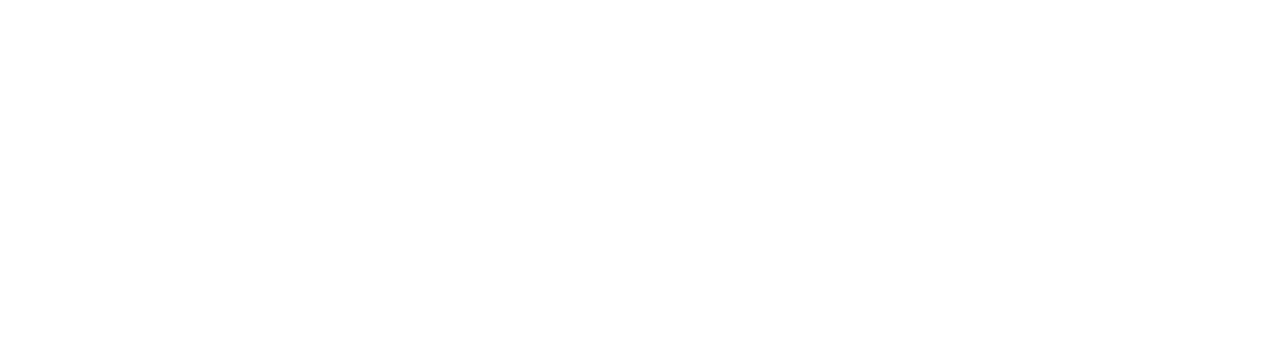
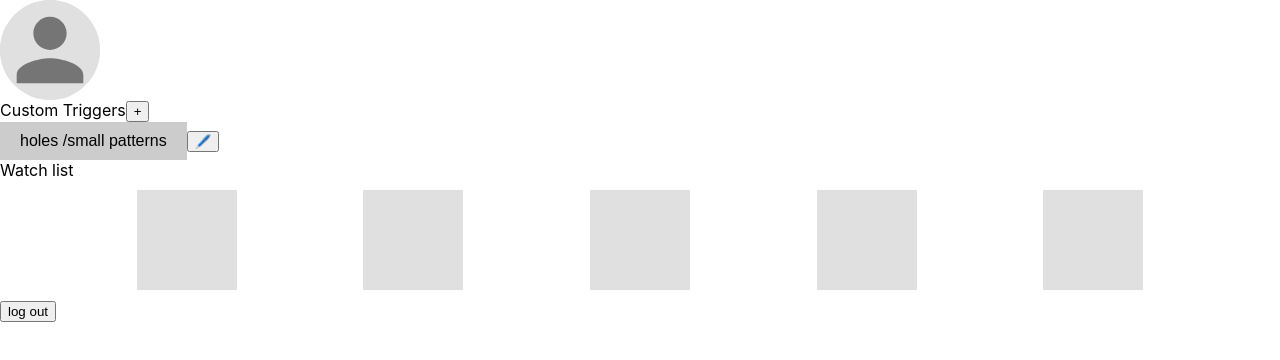
Before and after one commit to CodyGarciaa/cs160-hifi-prototype, a React (Create React App) app: page /Account in a window 1280 px wide. Before the commit this address had no page. Shown: the top 360 px of the page. Built offline with nearby package versions, Linux system fonts and the light colour scheme.

Commit message:
created basic structures for every page, created a dropdown component

```diff
--- /dev/null
+++ b/src/Account.jsx
@@ -0,0 +1,92 @@
+import React from "react";
+import ToggleButton from "./ToggleButton";
+
+const Avatar = ({ src, alt }) => {
+    const defaultAvatar = (
+      <svg
+        width="100"
+        height="100"
+        viewBox="0 0 24 24"
+        fill="none"
+        xmlns="http://www.w3.org/2000/svg"
+      >
+        <circle cx="12" cy="12" r="12" fill="#e0e0e0" />
+        <path
+          d="M12 12C14.21 12 16 10.21 16 8C16 5.79 14.21 4 12 4C9.79 4 8 5.79 8 8C8 10.21 9.79 12 12 12ZM12 14C9.33 14 4 15.34 4 18V20H20V18C20 15.34 14.67 14 12 14Z"
+          fill="#757575"
+        />
+      </svg>
+    );
+
+    return (
+      <div
+        style={{
+          width: '100px', // Set your desired width
+          height: '100px', // Set your desired height
+          borderRadius: '50%', // For a circular avatar
+          overflow: 'hidden',
+          display: 'flex',
+          justifyContent: 'center',
+          alignItems: 'center',
+          backgroundColor: '#e0e0e0', // Fallback background color
+        }}
+      >
+        {src ? (
+          <img
+            src={src}
+            alt={alt || 'User Avatar'}
+            style={{ width: '100%', height: '100%', objectFit: 'cover' }}
+          />
+        ) : (
+          defaultAvatar
+        )}
+      </div>
+    );
+  };
+
+
+
+const WatchListPlaceholder = ({ count }) => {
+    const placeholders = Array.from({ length: count });
+
+    return (
+      <div style={styles.container}>
+        {placeholders.map((_, index) => (
+          <div key={index} style={styles.square}></div>
+        ))}
+      </div>
+    );
+};
+
+const styles = {
+    container: {
+      display: 'flex',
+      justifyContent: 'space-evenly',
+      padding: '10px',
+    },
+    square: {
+      width: '100px', // Set your desired width
+      height: '100px', // Set your desired height
+      backgroundColor: '#e0e0e0', // Grey color for the placeholder
+    },
+};
+
+
+
+export default function Account() {
+    return (
+        <>
+            <Avatar />
+            <div>
+                Custom Triggers<button>+</button>
+            </div>
+            <ToggleButton>holes /small patterns</ToggleButton>
+            <button>🖊️</button>
+            <div>
+                Watch list
+            </div>
+            <WatchListPlaceholder count={5}/>
+            <button>log out</button>
+        </>
+    )
+}
--- a/src/App.jsx
+++ b/src/App.jsx
@@ -10,6 +10,9 @@
 import YoutubePlayer from './YoutubePlayer.jsx';
 import AddCustomTriggerForm from './AddCustomTrigger.jsx';
 import EditCustomTriggerForm from './EditCustomTrigger.jsx';
+import TriggerFilter from './TriggerFilter.jsx';
+import Account from './Account.jsx';
+import PhobiaSceneDescription from './PhobiaSceneDescrption.jsx';
 import React from 'react';
 import ReactDOM from 'react-dom';
 
@@ -104,6 +107,12 @@
                 <Link to="/CustomTriggers">CustomTriggers</Link><br />
                 <Link to="/EditCustomTrigger">EditCustomTrigger</Link><br />
                 <Link to="/AddCustomTrigger">AddCustomTrigger</Link><br />
+                <Link to="/TriggerFilter">TriggerFilter</Link><br />
+                <Link to="/Account">Account</Link><br />
+                <Link to="/PhobiaSceneDescription">PhobiaSceneDescription</Link><br />
+
+
+
 
               </nav>
               </main>
@@ -114,6 +123,11 @@
             <Route path='/CustomTriggers' element={<CustomTriggers />} />
             <Route path='/EditCustomTrigger' element={<EditCustomTriggerForm />} />
             <Route path='/AddCustomTrigger' element={<AddCustomTriggerForm />} />
+            <Route path='/TriggerFilter' element={<TriggerFilter />} />
+            <Route path='/Account' element={<Account />} />
+            <Route path='/PhobiaSceneDescription' element={<PhobiaSceneDescription />} />
+
+
 
 
       </Routes>
--- /dev/null
+++ b/src/DropDownDescription.jsx
@@ -0,0 +1,60 @@
+import React, { useState } from 'react';
+
+const DropDownDescription = ({ buttonText, popuptime, description }) => {
+    const [isOpen, setIsOpen] = useState(false);
+
+  const toggleDropdown = () => {
+    setIsOpen(!isOpen);
+  };
+
+  return (
+    <div style={styles.container}>
+      <button onClick={toggleDropdown} style={{ ...styles.button, ...styles.commonWidth }}>
+        {buttonText}{popuptime} <span style={styles.icon}>{isOpen ? '▲' : '▼'}</span>
+      </button>
+      {isOpen && (
+        <div style={{ ...styles.dropdown, ...styles.commonWidth }}>
+          <p style={styles.description}>
+            {description}
+          </p>
+        </div>
+      )}
+    </div>
+  );
+};
+
+const styles = {
+  container: {
+    margin: '20px',
+  },
+  button: {
+    backgroundColor: '#007bff',
+    color: 'white',
+    border: 'none',
+    padding: '10px 20px',
+    cursor: 'pointer',
+    fontSize: '16px',
+    display: 'flex',
+    justifyContent: 'space-between',
+    alignItems: 'center',
+  },
+  dropdown: {
+    marginTop: '10px',
+    padding: '10px',
+    border: '1px solid #ccc',
+    borderRadius: '4px',
+    backgroundColor: '#f9f9f9',
+  },
+  description: {
+    margin: 0,
+    fontSize: '14px',
+  },
+  commonWidth: {
+    width: '300px', // Set a common width for both button and dropdown
+  },
+  icon: {
+    marginLeft: '10px',
+  },
+};
+
+export default DropDownDescription;
--- /dev/null
+++ b/src/PhobiaSceneDescrption.jsx
@@ -0,0 +1,17 @@
+import React from "react";
+import DropDownDescription from "./DropDownDescription"
+
+export default function PhobiaSceneDescription() {
+    return (
+        <>
+            <h1>Holes</h1>
+            <div>This movie has 5 scenes with your triggers</div>
+            <div>Warning: Scene descriptions may contain spoilers!⚠️</div>
+            <DropDownDescription
+                buttonText="scene1"
+                popuptime="-00:00:00"
+                description="This is a description of scene1"
+            />
+        </>
+    )
+}
--- /dev/null
+++ b/src/TriggerFilter.jsx
@@ -0,0 +1,16 @@
+import React from "react";
+import ToggleButton from "./ToggleButton";
+
+export default function TriggerFilter() {
+    return (
+        <>
+            <h1>Common phobia triggers</h1>
+            <ToggleButton>snakes</ToggleButton>
+            <ToggleButton>spiders</ToggleButton>
+            <ToggleButton>blood</ToggleButton>
+            <ToggleButton>needle</ToggleButton>
+            <h1>Your custom triggers</h1>
+            <button>+</button>
+        </>
+    )
+}
```
